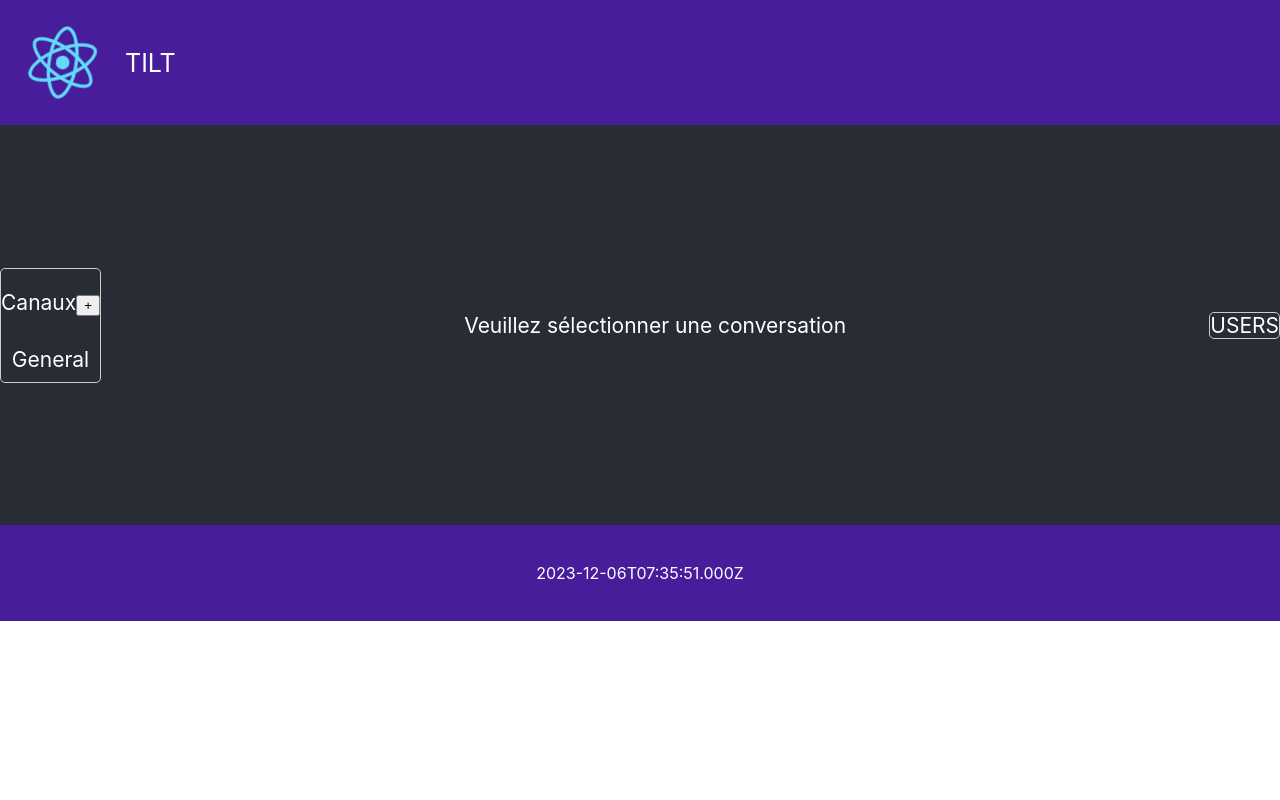
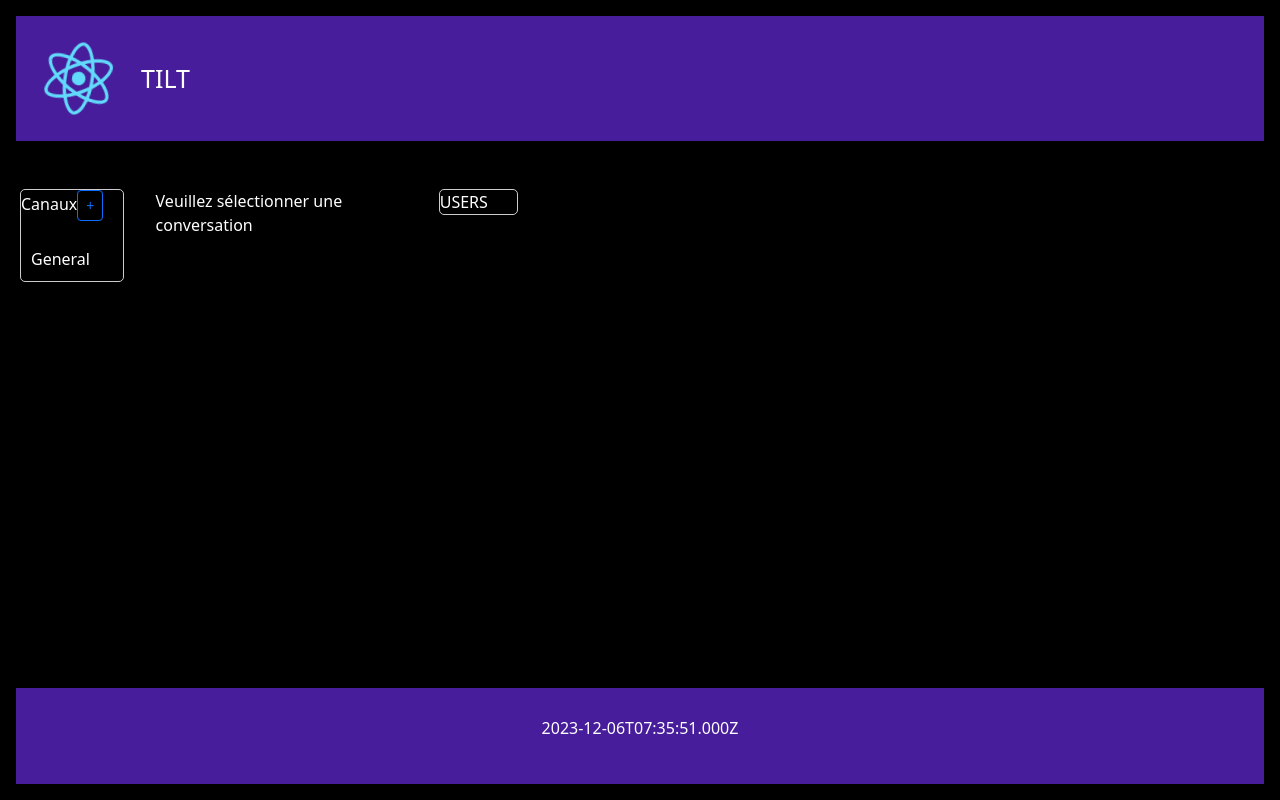
Before and after one commit to pascal-libaud/Tilt, a React (Create React App) app in the folder src/frontend/: page / in a window 1280 px wide. Built offline with nearby package versions, Linux system fonts and the light colour scheme.

Commit message:
Change canal on click new header and footer components adding bootstrap, flex and sass

```diff
--- a/src/frontend/package.json
+++ b/src/frontend/package.json
@@ -10,10 +10,12 @@
     "@types/node": "^16.18.60",
     "@types/react": "^18.2.36",
     "@types/react-dom": "^18.2.14",
+    "bootstrap": "^5.3.2",
     "react": "^18.2.0",
     "react-dom": "^18.2.0",
     "react-modal": "^3.16.1",
     "react-scripts": "5.0.1",
+    "sass": "^1.69.5",
     "typescript": "^4.9.5",
     "web-vitals": "^2.1.4"
   },
--- a/src/frontend/src/App.css
+++ b/src/frontend/src/App.css
@@ -1,5 +1,12 @@
 .App {
+  background-color: black;
+  color: white;
   text-align: center;
+}
+
+.app-container {
+  background-color: black;
+  color: white;
 }
 
 .App-logo {
--- /dev/null
+++ b/src/frontend/src/App.scss
@@ -0,0 +1,9 @@
+@import '~bootstrap/scss/functions';
+@import '~bootstrap/scss/variables';
+@import '~bootstrap/scss/mixins';
+@import '~bootstrap/scss/bootstrap';
+
+$primary: white;
+$secondary: #471d9b;
+
+@import '~bootstrap/scss/bootstrap';
--- a/src/frontend/src/App.tsx
+++ b/src/frontend/src/App.tsx
@@ -1,31 +1,35 @@
-import React, { createContext } from 'react';
-import logo from './logo.svg';
+import { setCurrentDateTime } from './helper/datetime';
+import { _currentDatetime } from './infrastructure/datetime';
+import { _createRepositories } from './infrastructure/repositories';
+import { RepositoriesContext } from './ui/repositories-context';
+import Main from './ui/app-components/main';
+import Header from './ui/app-components/header';
+import Footer from './ui/app-components/footer';
+
 import './App.css';
-import { setCurrentDateTime, currentDateTime } from './helper/datetime';
-import { _currentDatetime } from './infrastructure/datetime';
-import { Repositories } from './application/repositories';
-import { _createRepositories } from './infrastructure/repositories';
-import { Main } from './ui/app-components/main';
-
-export const RepositoriesContext = createContext<Repositories>(undefined!);
+import './App.scss';
+import 'bootstrap/dist/css/bootstrap.min.css';
 
 function App() {
-  setCurrentDateTime(_currentDatetime);
-  const dt = currentDateTime();
+  setCurrentDateTime(_currentDatetime); // DI
 
   return (
     <RepositoriesContext.Provider value={_createRepositories()}>
-      <div className="App">
-        <header className="App-header">
-          <img src={logo} className="App-logo" alt="logo" width={125} height={125} />
-          TILT
-        </header>
-        <body className="App-body">
+      <div className="app-container d-flex flex-column min-vh-100">
+
+        <div className="p-3">
+          <Header />
+        </div>
+
+
+        <div className="flex-grow-1 d-flex p-3">
           <Main />
-        </body>
-        <footer className="App-footer">
-          <p>{dt}</p>
-        </footer>
+        </div>
+
+        <div className="p-3">
+          <Footer />
+        </div>
+
       </div>
     </RepositoriesContext.Provider>
   );
--- a/src/frontend/src/ui/app-components/canals.tsx
+++ b/src/frontend/src/ui/app-components/canals.tsx
@@ -1,20 +1,20 @@
 import { useContext, useState } from "react";
-import { RepositoriesContext } from "../../App";
 import { getCanals } from "../../application/repositories";
 import CustomModal from "../ui-components/modal";
 import List from "../ui-components/list";
+import { RepositoriesContext } from "../repositories-context";
 
-export function Canals() {
-    const [isModalOpen, setIsModalOpen] = useState<boolean>(false);
-    const repositories = useContext(RepositoriesContext);
+type CanalsProps = {
+    onCanalChange: (name: string) => void
+}
+
+function Canals({ onCanalChange }: CanalsProps) {
+    const [isModalOpen, setIsModalOpen] = useState<boolean>(false)
+    const repositories = useContext(RepositoriesContext)
 
     const handleNameSubmit = (name: string) => {
         repositories.canalRepository.addNew(name)
         setIsModalOpen(false)
-    }
-
-    const handleItemClick = (item: string) => {
-        console.log(`TODO ICI, Cliqué sur : ${item}`)
     }
 
     return (
@@ -26,8 +26,8 @@ export function Canals() {
             <List
                 items={getCanals(repositories).map(c => c.name)}
                 label="Canaux"
-                onClick={handleItemClick}>
-                <button onClick={() => setIsModalOpen(true)}>+</button>
+                onClick={onCanalChange}>
+                <button className="btn btn-sm btn-outline-primary btn-rounded" onClick={() => setIsModalOpen(true)}>+</button>
             </List>
             <CustomModal isOpen={isModalOpen}
                 onRequestClose={() => setIsModalOpen(false)}
@@ -35,3 +35,5 @@ export function Canals() {
         </div>
     )
 }
+
+export default Canals;
--- a/src/frontend/src/ui/app-components/chat.tsx
+++ b/src/frontend/src/ui/app-components/chat.tsx
@@ -1,18 +1,24 @@
 import { Canal } from "../../domain/canal";
 
 type ChatProps = {
-    canal: Canal
+    canal: Canal | null
 }
 
-export function Chat({ canal }: ChatProps) {
+function Chat({ canal }: ChatProps) {
 
+    if (canal == null)
+        return (<p>Veuillez sélectionner une conversation</p>)
+    else
         return (
             <div
                 style={{
                     border: '1px solid #ccc',
                     borderRadius: '5px'
                 }}>
+                <p>{canal.name}</p>
                 CHAT
             </div>
         )
 }
+
+export default Chat;
--- /dev/null
+++ b/src/frontend/src/ui/app-components/footer.tsx
@@ -0,0 +1,13 @@
+import { currentDateTime } from './../../helper/datetime';
+
+function Footer() {
+    const dt = currentDateTime();
+
+    return (
+        <footer className="App-footer">
+            <p>{dt}</p>
+        </footer>
+    )
+}
+
+export default Footer;
--- /dev/null
+++ b/src/frontend/src/ui/app-components/header.tsx
@@ -0,0 +1,12 @@
+import logo from './../../logo.svg';
+
+function Header() {
+    return (
+        <header className="App-header">
+            <img src={logo} className="App-logo" alt="logo" width={125} height={125} />
+            TILT
+        </header>
+    )
+}
+
+export default Header;
--- a/src/frontend/src/ui/app-components/main.tsx
+++ b/src/frontend/src/ui/app-components/main.tsx
@@ -1,18 +1,41 @@
-import { useState } from "react";
-import { Canals } from "./canals";
-import { Chat } from "./chat";
+import { useContext, useState } from "react";
+import Canals from "./canals";
+import Chat from "./chat";
 import { Users } from "./users";
 import { Canal } from "../../domain/canal";
 
-export function Main() {
+import 'bootstrap/dist/css/bootstrap.min.css';
+import { RepositoriesContext } from "../repositories-context";
+
+function Main() {
 
     const [canal, setCanal] = useState<Canal | null>(null)
+    const repositories = useContext(RepositoriesContext)
+
+    const handleCanalChanged = (name: string) => {
+        const c = repositories.canalRepository.getCanals().find(x => x.name == name) ?? null
+        setCanal(c)
+    }
 
     return (
-        <>
-            <Canals />
-            {canal ? <Chat canal={canal} /> : <p>Veuillez sélectionner une conversation</p>}
-            <Users />
-        </>
+        <div className="container-fuild">
+            <div className="row">
+                <div className="col-md-3 p-3">
+                    <Canals onCanalChange={handleCanalChanged} />
+                </div>
+
+                <div className="col-md-6 p-3">
+                    <Chat canal={canal} />
+                </div>
+
+                <div className="col-md-3">
+                    <div className="p-3">
+                        <Users />
+                    </div>
+                </div>
+            </div>
+        </div>
     )
 }
+
+export default Main;
--- /dev/null
+++ b/src/frontend/src/ui/repositories-context.tsx
@@ -0,0 +1,4 @@
+import { createContext } from "react";
+import { Repositories } from "../application/repositories";
+
+export const RepositoriesContext = createContext<Repositories>(undefined!);
--- a/src/frontend/src/ui/ui-components/modal.tsx
+++ b/src/frontend/src/ui/ui-components/modal.tsx
@@ -1,7 +1,7 @@
 import { useState, ChangeEvent } from 'react';
 import { default as ReactModal } from 'react-modal';
 
-export type CustomModalProps = {
+type CustomModalProps = {
     isOpen: boolean
     onRequestClose: () => void
     onSubmit: (name: string) => void
```
Also changed, not shown: 1 other file (tests, documents, lock files or other folders). Lines whose indentation alone changed are shown as unchanged.
